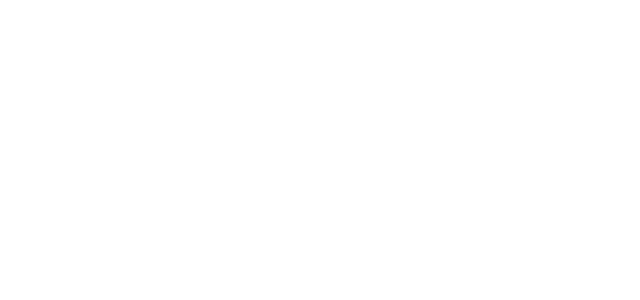
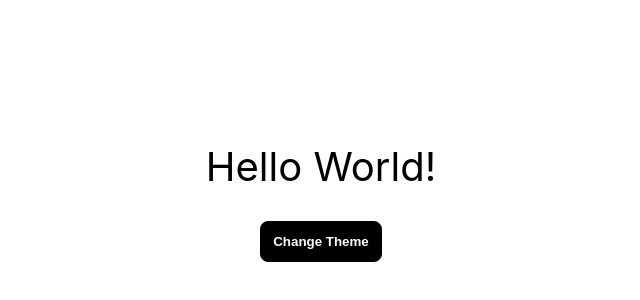
Before and after one commit to Rohithmittu/React-Practice, a React (Create React App) app: page / in a window 1280 px wide. Shown: the part 198-498 px from the top of the page, without its empty margins (319-959 px from the left). Built offline with nearby package versions, Linux system fonts and the light colour scheme.

Commit message:
completed dark mode using local storage

```diff
--- a/src/App.js
+++ b/src/App.js
@@ -1,5 +1,6 @@
 // import logo from './logo.svg';
 import './App.css';
+import LightDarkMode from './Components/Light-Dark-Mode';
 import QRCodeGenerator from './Components/Qr-code';
 // import ImageSlider from './Components/Image-slider';
 // import LoadMoreData from './Components/Load-More-data';
@@ -19,6 +20,7 @@
       {/* <LoadMoreData /> */}
       {/* <TreeView  menus={menus}/> */}
       {/* <QRCodeGenerator /> */}
+      <LightDarkMode />
     </div>
   );
 }
--- /dev/null
+++ b/src/Components/Light-Dark-Mode/index.jsx
@@ -0,0 +1,23 @@
+import useLocalStorage from "./uselocalStorage"
+import "./styles.css"
+
+
+export default function LightDarkMode(){
+
+
+    const [theme, setTheme] = useLocalStorage("theme","dark");
+
+    function handleToggleTheme(){
+        setTheme(theme === "light" ? "dark" : "light" );
+    }
+
+    console.log(theme)
+
+
+    return <div className="light-dark-mode" dark-theme={theme}>
+        <div className="container">
+            <p>Hello World!</p>
+            <button onClick={handleToggleTheme}>Change Theme</button>
+        </div>
+    </div>
+}
--- /dev/null
+++ b/src/Components/Light-Dark-Mode/styles.css
@@ -0,0 +1,49 @@
+
+
+
+:root {
+    --background: #ffffff;
+    --text-primary: #000;
+    --button-bg: #000;
+    --button-text: #ffffff;
+  }
+
+  [dark-theme="dark"] {
+    --background: #000000;
+    --text-primary: #fff;
+    --button-bg: #fff;
+    --button-text: #000;
+  }
+  .light-dark-mode {
+    background-color: var(--background);
+    height: 100vh;
+    display: flex;
+    flex-direction: column;
+    justify-content: center;
+    font-size: 20px;
+    transition: all 0.5s;
+  }
+
+  .light-dark-mode .container {
+    display: flex;
+    justify-content: center;
+    align-items: center;
+    flex-direction: column;
+    gap: 30px;
+  }
+
+  .light-dark-mode .container p {
+    color: var(--text-primary);
+    font-size: 40px;
+    margin: 0px;
+  }
+
+  .light-dark-mode .container button {
+    background-color: var(--button-bg);
+    border: 1px solid var(--button-bg);
+    color: var(--button-text);
+    padding: 12px;
+    border-radius: 8px;
+    font-weight: 600;
+    cursor: pointer;
+  }
--- /dev/null
+++ b/src/Components/Light-Dark-Mode/uselocalStorage.jsx
@@ -0,0 +1,36 @@
+import { useEffect, useState } from "react";
+
+
+
+export default function useLocalStorage(key,defaultValue){
+
+    const [values, setValues] = useState(() => {
+        let currentValues;
+        try {
+
+            currentValues = JSON.parse(localStorage.getItem(key) || String(defaultValue))
+
+        } catch (error) {
+
+            console.log(error);
+
+            defaultValue = currentValues
+
+        }
+
+        return currentValues;
+    })
+
+
+    useEffect(() => {
+
+        localStorage.setItem(key, JSON.stringify(values));
+
+    }, [key,values])
+
+
+
+    return [values, setValues];
+
+
+}
```
Also changed, not shown: src/Components/Qr-code/styles.css (deleted).
